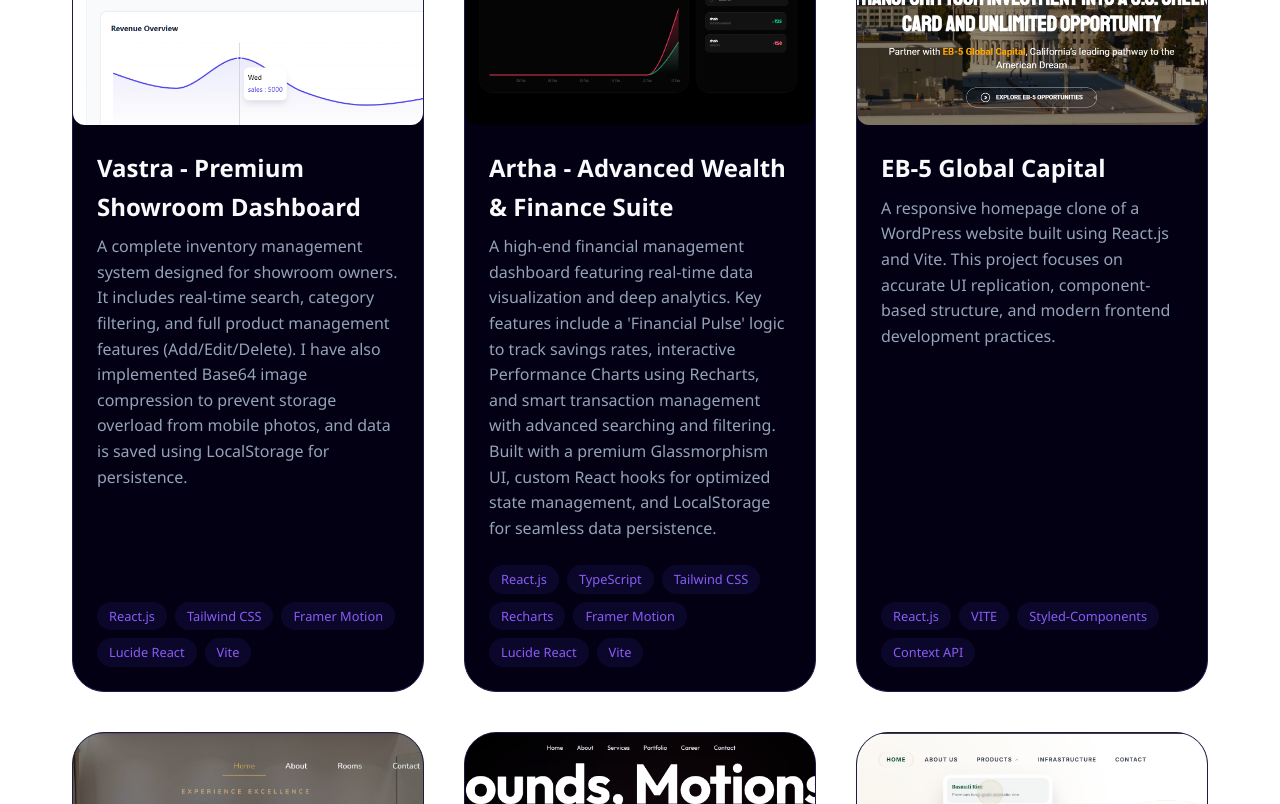
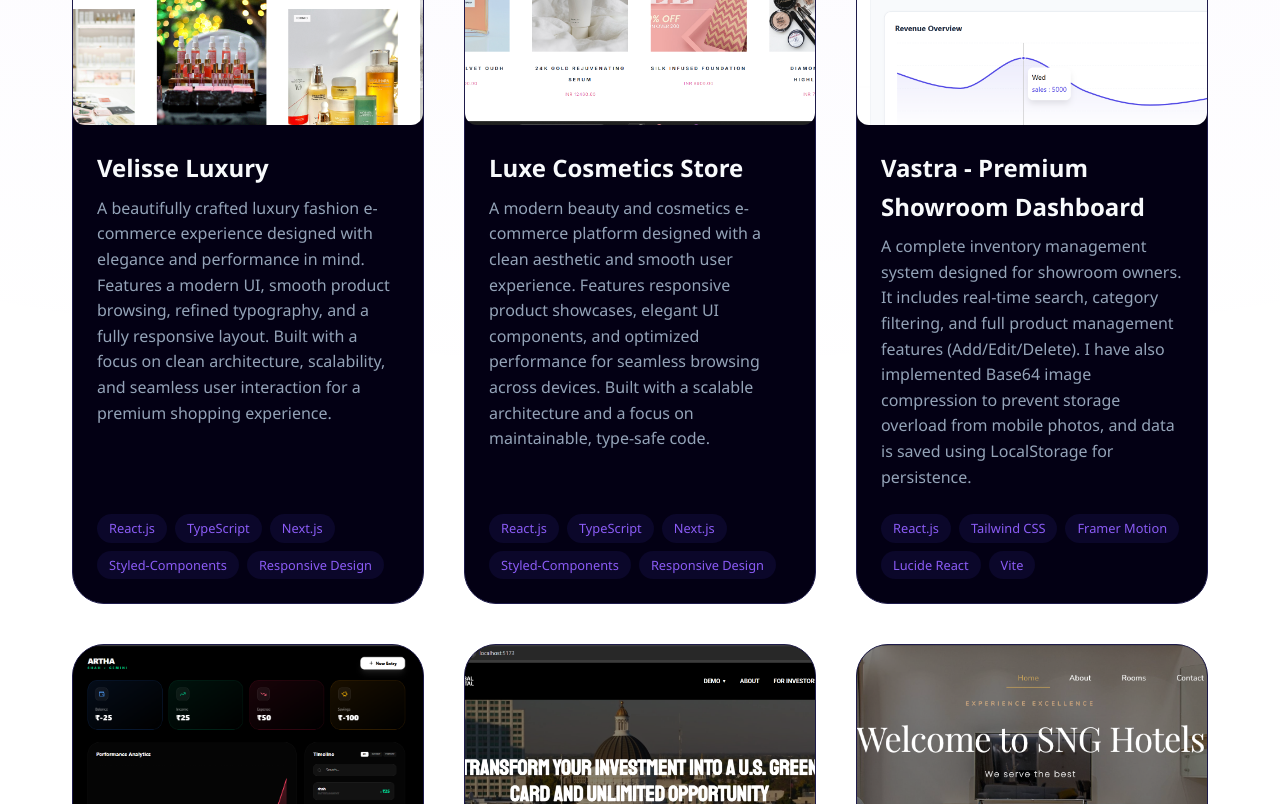
Before and after one commit to shhahh/portfolio-react, a React (Vite) app: page / in a window 1280 px wide. Shown: the part 3160-3964 px from the top of the page. Built offline with nearby package versions, Linux system fonts and the light colour scheme.

Commit message:
added 2 major projects

```diff
--- a/src/components/Projects.jsx
+++ b/src/components/Projects.jsx
@@ -1,6 +1,8 @@
 import React from 'react';
 import { ExternalLink, Github } from 'lucide-react';
 import '../styles/projects.css';
+import velisseLuxuryImg from "../assets/velisseLuxuryImg.png"
+import luxeCosmeticsImg from "../assets/luxe.png"
 import VastraDashboardImg from "../assets/dashbaord.png"
 import ArthaDashboardImg from "../assets/finance.png"
 import hoobankImg from "../assets/hoobank.png"
@@ -13,6 +15,24 @@ import jaggeryImg from "../assets/jaggery.png"
 
 const Projects = () => {
     const projects = [
+
+        {
+                title: "Velisse Luxury",
+                description: "A beautifully crafted luxury fashion e-commerce experience designed with elegance and performance in mind. Features a modern UI, smooth product browsing, refined typography, and a fully responsive layout. Built with a focus on clean architecture, scalability, and seamless user interaction for a premium shopping experience.",
+                tech: ["React.js", "TypeScript", "Next.js", "Styled-Components", "Responsive Design"],
+                image: velisseLuxuryImg,
+                github: "https://github.com/shhahh",
+                demo: "https://velisse-luxury.vercel.app/"
+            },
+
+            {
+                title: "Luxe Cosmetics Store",
+                description: "A modern beauty and cosmetics e-commerce platform designed with a clean aesthetic and smooth user experience. Features responsive product showcases, elegant UI components, and optimized performance for seamless browsing across devices. Built with a scalable architecture and a focus on maintainable, type-safe code.",
+                tech: ["React.js", "TypeScript", "Next.js", "Styled-Components", "Responsive Design"],
+                image: luxeCosmeticsImg,
+                github: "https://github.com/shhahh",
+                demo: "https://luxe-cosmetics-store.vercel.app/"
+            },
 
          {
                 title: "Vastra - Premium Showroom Dashboard",
@@ -79,6 +99,8 @@ const Projects = () => {
         demo: "https://jaggery-sweetness.vercel.app/"
        },
 
+
+
          {
             description: "This is an improved version of a Modern Bank Landing Page. I have optimized the layout for better responsiveness and added new components to enhance the user experience.",
             title: "Modern Bank App",
```
Also changed, not shown: src/assets/luxe.png (added), src/assets/velisseLuxuryImg.png (added).
